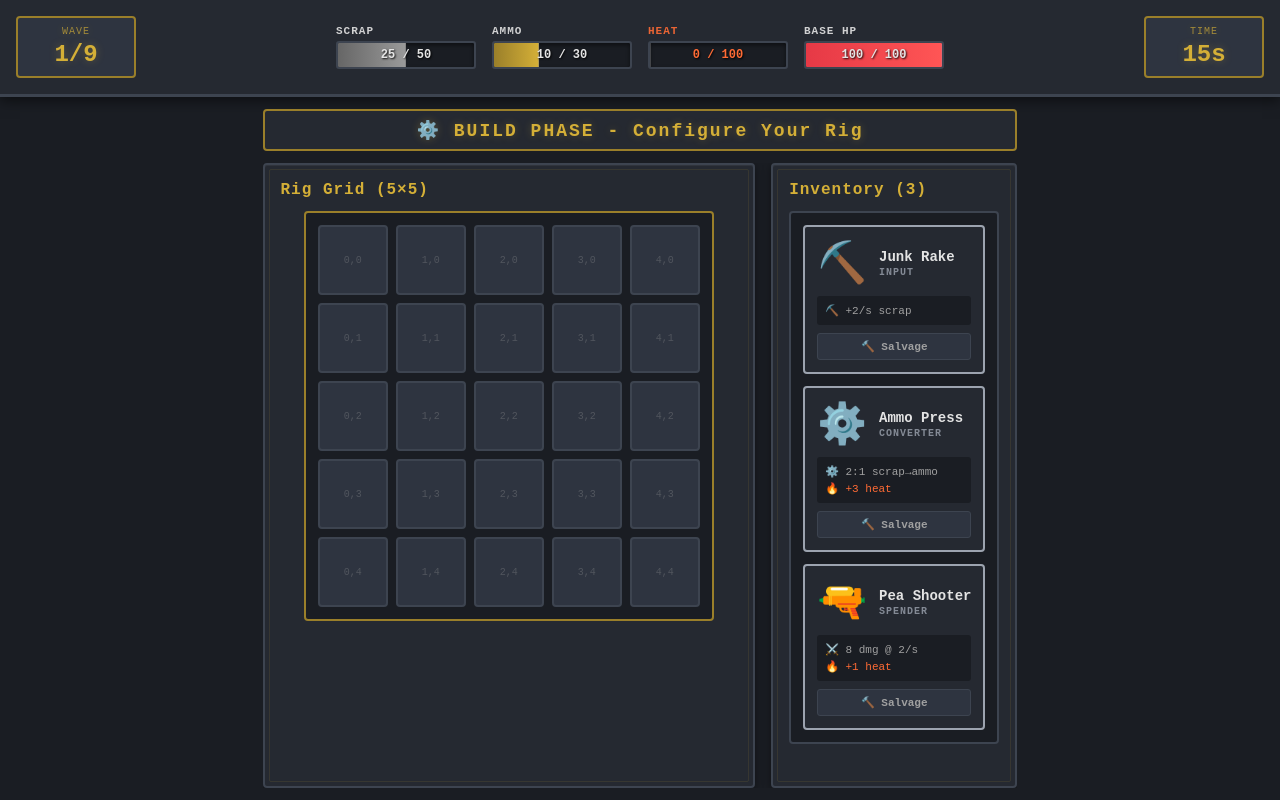
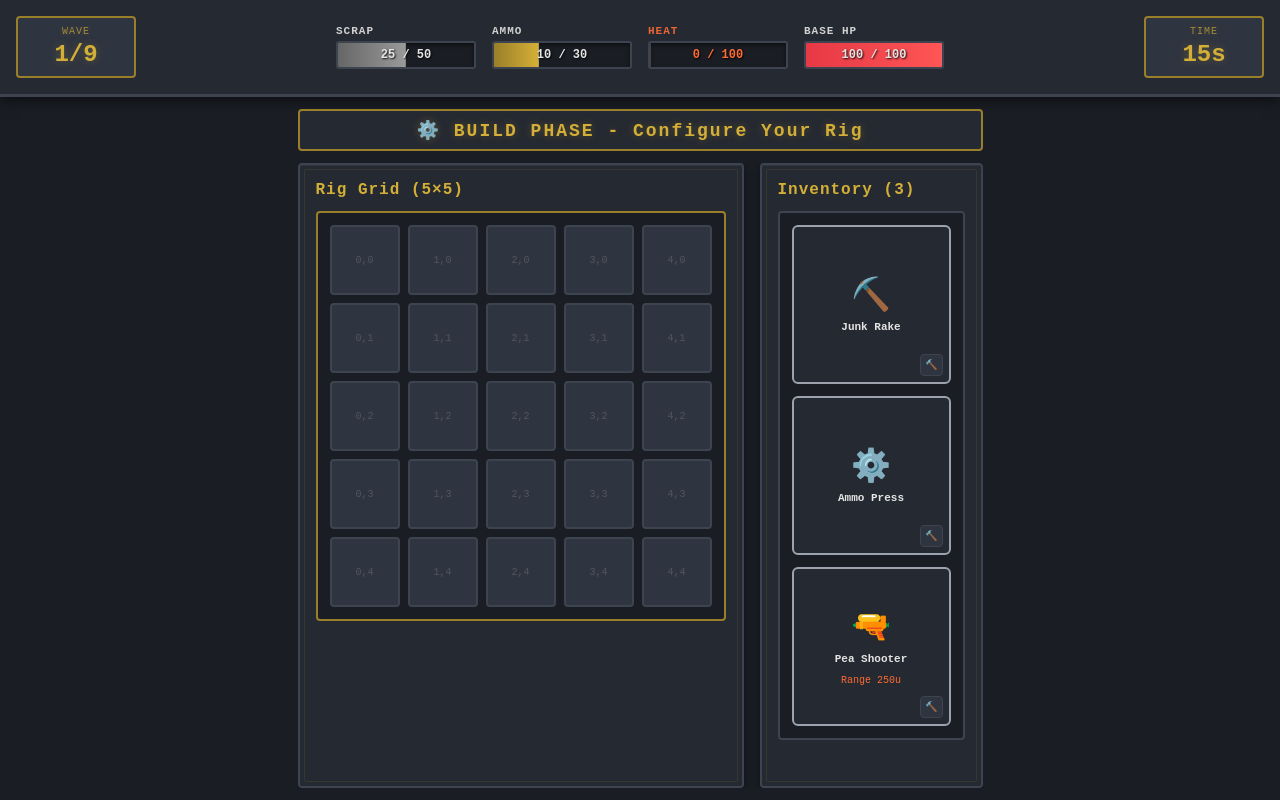
Before and after one commit to flimmbark-source/Crinko, a React (Vite) app in the folder goblin-scrap-rig/: page / in a window 1280 px wide. Built offline with nearby package versions, Linux system fonts and the light colour scheme.

Commit message:
Adjust weapon ranges and inventory UI

```diff
--- a/goblin-scrap-rig/src/components/Arena.tsx
+++ b/goblin-scrap-rig/src/components/Arena.tsx
@@ -1,6 +1,7 @@
-import React, { useRef, useEffect, useState } from 'react';
+import React, { useRef, useEffect } from 'react';
 import type { Enemy, Projectile, ModuleInstance } from '../types';
 import { ENEMY_TYPES, WAVE_CONFIGS } from '../data/enemies';
+import { ARENA_HEIGHT, ARENA_WIDTH } from '../constants/arena';
 
 interface ArenaProps {
   currentWave: number;
@@ -20,20 +21,28 @@ export const Arena: React.FC<ArenaProps> = ({
   isActive,
 }) => {
   const canvasRef = useRef<HTMLCanvasElement>(null);
-  const [enemies, setEnemies] = useState<Enemy[]>([]);
+  const enemiesRef = useRef<Enemy[]>([]);
+  const killedEnemiesRef = useRef<Set<string>>(new Set());
   const requestIdRef = useRef<number>(0);
 
-  const CANVAS_WIDTH = 600;
-  const CANVAS_HEIGHT = 450;
-  const BASE_X = CANVAS_WIDTH / 2;
-  const BASE_Y = CANVAS_HEIGHT - 30;
+  const BASE_X = ARENA_WIDTH / 2;
+  const BASE_Y = ARENA_HEIGHT - 30;
+
+  const updateEnemies = (next: Enemy[] | ((prev: Enemy[]) => Enemy[])) => {
+    const updated = typeof next === 'function' ? next(enemiesRef.current) : next;
+    enemiesRef.current = updated;
+    (window as any).__arenaEnemies = updated;
+  };
 
   // Spawn enemies based on wave config
   useEffect(() => {
     if (!isActive) {
-      setEnemies([]);
+      updateEnemies([]);
+      killedEnemiesRef.current.clear();
       return;
     }
+
+    killedEnemiesRef.current.clear();
 
     const waveConfig = WAVE_CONFIGS.find((w) => w.wave === currentWave);
     if (!waveConfig) return;
@@ -52,7 +61,7 @@ export const Arena: React.FC<ArenaProps> = ({
         }
 
         // Spawn enemy at random X position at top
-        const spawnX = Math.random() * (CANVAS_WIDTH - 100) + 50;
+        const spawnX = Math.random() * (ARENA_WIDTH - 100) + 50;
         const newEnemy: Enemy = {
           id: `enemy-${Date.now()}-${Math.random()}`,
           type: enemyGroup.type,
@@ -65,7 +74,7 @@ export const Arena: React.FC<ArenaProps> = ({
           alive: true,
         };
 
-        setEnemies((prev) => [...prev, newEnemy]);
+        updateEnemies((prev) => [...prev, newEnemy]);
         spawned++;
       }, enemyGroup.spawnInterval * 1000);
 
@@ -94,8 +103,7 @@ export const Arena: React.FC<ArenaProps> = ({
       lastTime = currentTime;
 
       // Update enemies
-      setEnemies((prevEnemies) => {
-        const updated = prevEnemies.map((enemy) => {
+      const updated = enemiesRef.current.map((enemy) => {
         if (!enemy.alive) return enemy;
 
         // Move toward base
@@ -119,20 +127,15 @@ export const Arena: React.FC<ArenaProps> = ({
         };
       });
 
-        // Filter out dead enemies
-        const alive = updated.filter((e) => e.alive);
-
-        // Check if any died
-        updated.forEach((e) => {
-          if (!e.alive && prevEnemies.find((p) => p.id === e.id)?.alive) {
-            if (e.hp <= 0) {
-              onEnemyKilled(e.id);
-            }
+      updated.forEach((enemy) => {
+        if (!enemy.alive && enemy.hp <= 0 && !killedEnemiesRef.current.has(enemy.id)) {
+          killedEnemiesRef.current.add(enemy.id);
+          onEnemyKilled(enemy.id);
         }
       });
 
-        return alive;
-      });
+      const alive = updated.filter((e) => e.alive);
+      updateEnemies(alive);
 
       // Render
       render(ctx);
@@ -152,7 +155,7 @@ export const Arena: React.FC<ArenaProps> = ({
   const render = (ctx: CanvasRenderingContext2D) => {
     // Clear canvas
     ctx.fillStyle = '#0a0c10';
-    ctx.fillRect(0, 0, CANVAS_WIDTH, CANVAS_HEIGHT);
+    ctx.fillRect(0, 0, ARENA_WIDTH, ARENA_HEIGHT);
 
     // Draw base
     ctx.fillStyle = '#d4af37';
@@ -195,7 +198,7 @@ export const Arena: React.FC<ArenaProps> = ({
     });
 
     // Draw enemies
-    enemies.forEach((enemy) => {
+    enemiesRef.current.forEach((enemy) => {
       const enemyDef = ENEMY_TYPES[enemy.type];
       if (!enemyDef) return;
 
@@ -325,15 +328,17 @@ export const Arena: React.FC<ArenaProps> = ({
 
   // Expose enemies for hit detection
   useEffect(() => {
-    (window as any).__arenaEnemies = enemies;
-    (window as any).__setArenaEnemies = setEnemies;
-  }, [enemies]);
+    (window as any).__arenaEnemies = enemiesRef.current;
+    (window as any).__setArenaEnemies = (next: Enemy[] | ((prev: Enemy[]) => Enemy[])) => {
+      updateEnemies(next);
+    };
+  }, []);
 
   return (
     <canvas
       ref={canvasRef}
-      width={CANVAS_WIDTH}
-      height={CANVAS_HEIGHT}
+      width={ARENA_WIDTH}
+      height={ARENA_HEIGHT}
       style={{ border: '2px solid var(--brass-dark)', background: '#0a0c10' }}
     />
   );
--- a/goblin-scrap-rig/src/components/ModuleInventory.css
+++ b/goblin-scrap-rig/src/components/ModuleInventory.css
@@ -10,6 +10,12 @@
   overflow-y: auto;
 }
 
+.inventory-grid {
+  display: grid;
+  grid-template-columns: repeat(auto-fill, minmax(96px, 1fr));
+  gap: 12px;
+}
+
 .empty-inventory {
   text-align: center;
   padding: 40px 20px;
@@ -17,97 +23,57 @@
 }
 
 .inventory-module {
+  position: relative;
+  aspect-ratio: 1 / 1;
   background: var(--bg-panel);
   border: 2px solid;
-  border-radius: 4px;
-  padding: 12px;
+  border-radius: 6px;
+  padding: 10px;
   cursor: grab;
-  transition: all 0.15s ease;
+  display: flex;
+  flex-direction: column;
+  align-items: center;
+  justify-content: center;
+  gap: 6px;
+  text-align: center;
+  transition: transform 0.15s ease, box-shadow 0.15s ease;
 }
 
 .inventory-module:hover {
-  transform: translateX(4px);
-  box-shadow: 0 4px 12px rgba(0, 0, 0, 0.4);
+  transform: translateY(-2px);
+  box-shadow: 0 6px 12px rgba(0, 0, 0, 0.35);
 }
 
 .inventory-module:active {
   cursor: grabbing;
 }
 
-.module-header {
-  display: flex;
-  align-items: center;
-  gap: 12px;
-  margin-bottom: 8px;
-}
-
 .module-icon-large {
-  font-size: 40px;
-}
-
-.module-info {
-  flex: 1;
+  font-size: 32px;
 }
 
 .module-name-inv {
-  font-size: 14px;
+  font-size: 11px;
   font-weight: bold;
   color: var(--text-primary);
-  margin-bottom: 2px;
+  line-height: 1.2;
 }
 
-.module-kind {
+.module-range {
   font-size: 10px;
-  font-weight: bold;
-  letter-spacing: 1px;
-  opacity: 0.8;
-}
-
-.module-stats {
-  display: flex;
-  flex-direction: column;
-  gap: 4px;
-  margin-bottom: 8px;
-  padding: 8px;
-  background: var(--bg-dark);
-  border-radius: 3px;
-}
-
-.stat {
-  font-size: 11px;
-  color: var(--text-secondary);
-}
-
-.stat.heat-cost {
   color: var(--heat-orange);
 }
 
-.module-affixes {
-  display: flex;
-  flex-wrap: wrap;
-  gap: 4px;
-  margin-bottom: 8px;
-}
-
-.affix-tag {
-  font-size: 9px;
-  padding: 3px 6px;
-  background: var(--brass-dark);
-  color: var(--bg-dark);
-  border-radius: 2px;
-  font-weight: bold;
-  text-transform: uppercase;
-  letter-spacing: 0.5px;
-}
-
 .salvage-btn {
-  width: 100%;
-  padding: 6px;
+  position: absolute;
+  bottom: 6px;
+  right: 6px;
+  padding: 4px;
   background: var(--bg-panel-light);
   border: 1px solid var(--border-rivet);
-  border-radius: 3px;
+  border-radius: 4px;
   color: var(--text-secondary);
-  font-size: 11px;
+  font-size: 10px;
   font-weight: bold;
 }
 
--- a/goblin-scrap-rig/src/components/ModuleInventory.tsx
+++ b/goblin-scrap-rig/src/components/ModuleInventory.tsx
@@ -1,5 +1,7 @@
-import React from 'react';
+import React, { useState } from 'react';
 import type { ModuleInstance } from '../types';
+import { ModuleTooltip } from './ModuleTooltip';
+import { formatRange } from '../utils/range';
 import './ModuleInventory.css';
 
 interface ModuleInventoryProps {
@@ -11,6 +13,12 @@ export const ModuleInventory: React.FC<ModuleInventoryProps> = ({
   modules,
   onSalvage,
 }) => {
+  const [hoveredModule, setHoveredModule] = useState<{
+    module: ModuleInstance;
+    x: number;
+    y: number;
+  } | null>(null);
+
   const handleDragStart = (e: React.DragEvent, module: ModuleInstance) => {
     e.dataTransfer.setData('module', JSON.stringify(module));
   };
@@ -27,10 +35,6 @@ export const ModuleInventory: React.FC<ModuleInventoryProps> = ({
     }
   };
 
-  const getKindLabel = (kind: string) => {
-    return kind.toUpperCase();
-  };
-
   return (
     <div className="module-inventory">
       {modules.length === 0 && (
@@ -42,73 +46,51 @@ export const ModuleInventory: React.FC<ModuleInventoryProps> = ({
         </div>
       )}
 
+      {modules.length > 0 && (
+        <div className="inventory-grid">
           {modules.map((module) => (
             <div
               key={module.instanceId}
               className="inventory-module"
               draggable
               onDragStart={(e) => handleDragStart(e, module)}
+              onMouseEnter={(e) => {
+                const rect = e.currentTarget.getBoundingClientRect();
+                setHoveredModule({
+                  module,
+                  x: rect.right + 10,
+                  y: rect.top,
+                });
+              }}
+              onMouseLeave={() => setHoveredModule(null)}
               style={{
                 borderColor: getRarityColor(module.rarity),
               }}
             >
-          <div className="module-header">
               <div className="module-icon-large">{module.art.icon}</div>
-            <div className="module-info">
               <div className="module-name-inv">{module.name}</div>
-              <div className="module-kind" style={{ color: getRarityColor(module.rarity) }}>
-                {getKindLabel(module.kind)}
-              </div>
-            </div>
-          </div>
-
-          <div className="module-stats">
-            {module.stats.scrapPerSec && (
-              <div className="stat">
-                ⛏️ +{module.stats.scrapPerSec}/s scrap
-              </div>
+              {module.stats.range !== undefined && (
+                <div className="module-range">Range {formatRange(module.stats.range)}</div>
               )}
-            {module.stats.scrapToAmmoRate && (
-              <div className="stat">
-                ⚙️ {module.stats.scrapToAmmoRate}:1 scrap→ammo
-              </div>
-            )}
-            {module.stats.coolingPerSec && (
-              <div className="stat">
-                ❄️ -{module.stats.coolingPerSec}/s heat
-              </div>
-            )}
-            {module.stats.damage && (
-              <div className="stat">
-                ⚔️ {module.stats.damage} dmg @ {module.stats.fireRate}/s
-              </div>
-            )}
-            {module.stats.heatPerAction !== undefined && module.stats.heatPerAction > 0 && (
-              <div className="stat heat-cost">
-                🔥 +{module.stats.heatPerAction} heat
-              </div>
-            )}
-          </div>
-
-          {module.affixes.length > 0 && (
-            <div className="module-affixes">
-              {module.affixes.map((affix, idx) => (
-                <div key={idx} className="affix-tag">
-                  {affix.affixId}
+              <button
+                className="salvage-btn"
+                onClick={() => onSalvage(module.instanceId)}
+                title="Salvage for scrap"
+              >
+                🔨
+              </button>
             </div>
           ))}
         </div>
       )}
 
-          <button
-            className="salvage-btn"
-            onClick={() => onSalvage(module.instanceId)}
-            title="Salvage for scrap"
-          >
-            🔨 Salvage
-          </button>
-        </div>
-      ))}
+      {hoveredModule && (
+        <ModuleTooltip
+          module={hoveredModule.module}
+          x={hoveredModule.x}
+          y={hoveredModule.y}
+        />
+      )}
     </div>
   );
 };
--- a/goblin-scrap-rig/src/components/ModuleTooltip.tsx
+++ b/goblin-scrap-rig/src/components/ModuleTooltip.tsx
@@ -1,6 +1,7 @@
 import React from 'react';
 import type { ModuleInstance } from '../types';
 import { AFFIX_POOL } from '../data/affixes';
+import { formatRange, getRangeBand } from '../utils/range';
 import './ModuleTooltip.css';
 
 interface ModuleTooltipProps {
@@ -70,7 +71,9 @@ export const ModuleTooltip: React.FC<ModuleTooltipProps> = ({ module, x, y }) =>
             </div>
             <div className="stat-row">
               <span className="stat-label">Range:</span>
-              <span className="stat-value">{module.stats.range}px</span>
+              <span className="stat-value">
+                {formatRange(module.stats.range)} ({getRangeBand(module.stats.range)})
+              </span>
             </div>
           </>
         )}
--- a/goblin-scrap-rig/src/components/RigGrid.css
+++ b/goblin-scrap-rig/src/components/RigGrid.css
@@ -94,6 +94,12 @@
   text-shadow: 1px 1px 2px rgba(0, 0, 0, 0.8);
 }
 
+.module-range {
+  font-size: 7px;
+  color: var(--heat-orange);
+  margin-top: 2px;
+}
+
 .jam-indicator {
   position: absolute;
   top: 2px;
--- a/goblin-scrap-rig/src/components/RigGrid.tsx
+++ b/goblin-scrap-rig/src/components/RigGrid.tsx
@@ -1,6 +1,7 @@
 import React, { useState } from 'react';
 import type { ModuleInstance } from '../types';
 import { ModuleTooltip } from './ModuleTooltip';
+import { formatRange } from '../utils/range';
 import './RigGrid.css';
 
 interface RigGridProps {
@@ -117,6 +118,9 @@ export const RigGrid: React.FC<RigGridProps> = ({
                   >
                     <div className="module-icon">{module.art.icon}</div>
                     <div className="module-name">{module.name}</div>
+                    {module.stats.range !== undefined && (
+                      <div className="module-range">{formatRange(module.stats.range)}</div>
+                    )}
                     {module.jammed && <div className="jam-indicator">JAMMED!</div>}
                   </div>
                 ) : (
--- /dev/null
+++ b/goblin-scrap-rig/src/constants/arena.ts
@@ -0,0 +1,6 @@
+export const ARENA_WIDTH = 600;
+export const ARENA_HEIGHT = 450;
+export const RANGE_UNITS_PER_SCREEN = 1000;
+
+export const rangeUnitsToPixels = (rangeUnits: number) =>
+  (rangeUnits / RANGE_UNITS_PER_SCREEN) * ARENA_HEIGHT;
--- a/goblin-scrap-rig/src/data/modules.ts
+++ b/goblin-scrap-rig/src/data/modules.ts
@@ -71,7 +71,7 @@ export const BASE_MODULES: Omit<ModuleDef, 'affixes'>[] = [
       fireRate: 2, // 2 shots/sec
       ammoPerShot: 1,
       heatPerAction: 1,
-      range: 250, // Extended range for basic weapon
+      range: 250, // Short range (screen units)
     },
     art: {
       icon: '🔫',
@@ -93,7 +93,7 @@ export const BASE_MODULES: Omit<ModuleDef, 'affixes'>[] = [
       fireRate: 0.5, // 1 shot every 2 seconds
       ammoPerShot: 3,
       heatPerAction: 5,
-      range: 200,
+      range: 500, // Medium range (screen units)
     },
     art: {
       icon: '💥',
@@ -116,7 +116,7 @@ export const BASE_MODULES: Omit<ModuleDef, 'affixes'>[] = [
       fireRate: 1,
       ammoPerShot: 2,
       heatPerAction: 4,
-      range: 180,
+      range: 900, // Long range (screen units)
     },
     art: {
       icon: '🎆',
--- a/goblin-scrap-rig/src/simulation/combat.ts
+++ b/goblin-scrap-rig/src/simulation/combat.ts
@@ -1,4 +1,5 @@
 import type { ModuleInstance, GameResources, ResourceCaps, Projectile, Enemy } from '../types';
+import { rangeUnitsToPixels } from '../constants/arena';
 
 export interface CombatState {
   resources: GameResources;
@@ -175,7 +176,8 @@ export function runCombatTick(state: CombatState, caps: ResourceCaps): CombatRes
         const dy = enemy.y - turretY;
         const distance = Math.sqrt(dx * dx + dy * dy);
 
-        if (distance < (turret.stats.range || 200) && distance < nearestDistance) {
+        const rangePixels = rangeUnitsToPixels(turret.stats.range || 250);
+        if (distance < rangePixels && distance < nearestDistance) {
           nearestEnemy = enemy;
           nearestDistance = distance;
         }
--- /dev/null
+++ b/goblin-scrap-rig/src/utils/range.ts
@@ -0,0 +1,16 @@
+export const getRangeBand = (range: number) => {
+  switch (range) {
+    case 100:
+      return 'Melee';
+    case 250:
+      return 'Short';
+    case 500:
+      return 'Medium';
+    case 900:
+      return 'Long';
+    default:
+      return 'Custom';
+  }
+};
+
+export const formatRange = (range: number) => `${range}u`;
```
Lines whose indentation alone changed are shown as unchanged.
